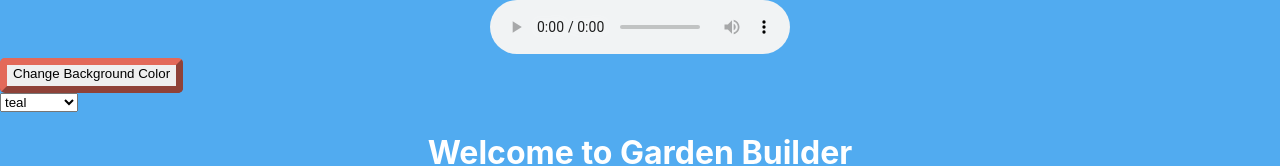
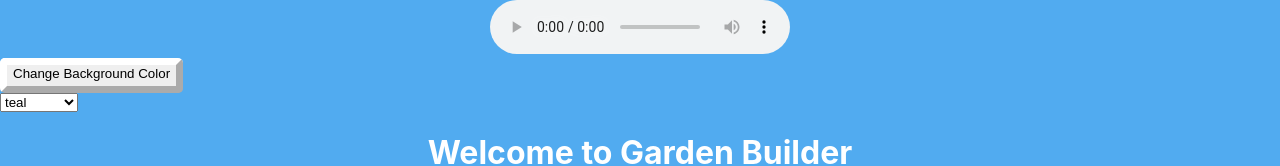
Before and after one commit to kaiqichee/CS555-group-project, a React (Create React App) app in the folder ferret-friends/: page / in a window 1280 px wide. Shown: the top 166 px of the page. Built offline with nearby package versions, Linux system fonts and the light colour scheme.

Commit message:
Changed color of the change background color button to better match the page

```diff
--- a/ferret-friends/src/App.js
+++ b/ferret-friends/src/App.js
@@ -99,10 +99,10 @@ function App() {
             display: "flex",
             justifyContent: "left",
             height: 35,
-            backGroundcolor: "teal",
+            backgroundColor: bg_color,
             borderWidth: 7,
             borderRadius: 5,
-            borderColor: "#E36959",
+            borderColor: "white",
           }}
         >
           {" "}
```
